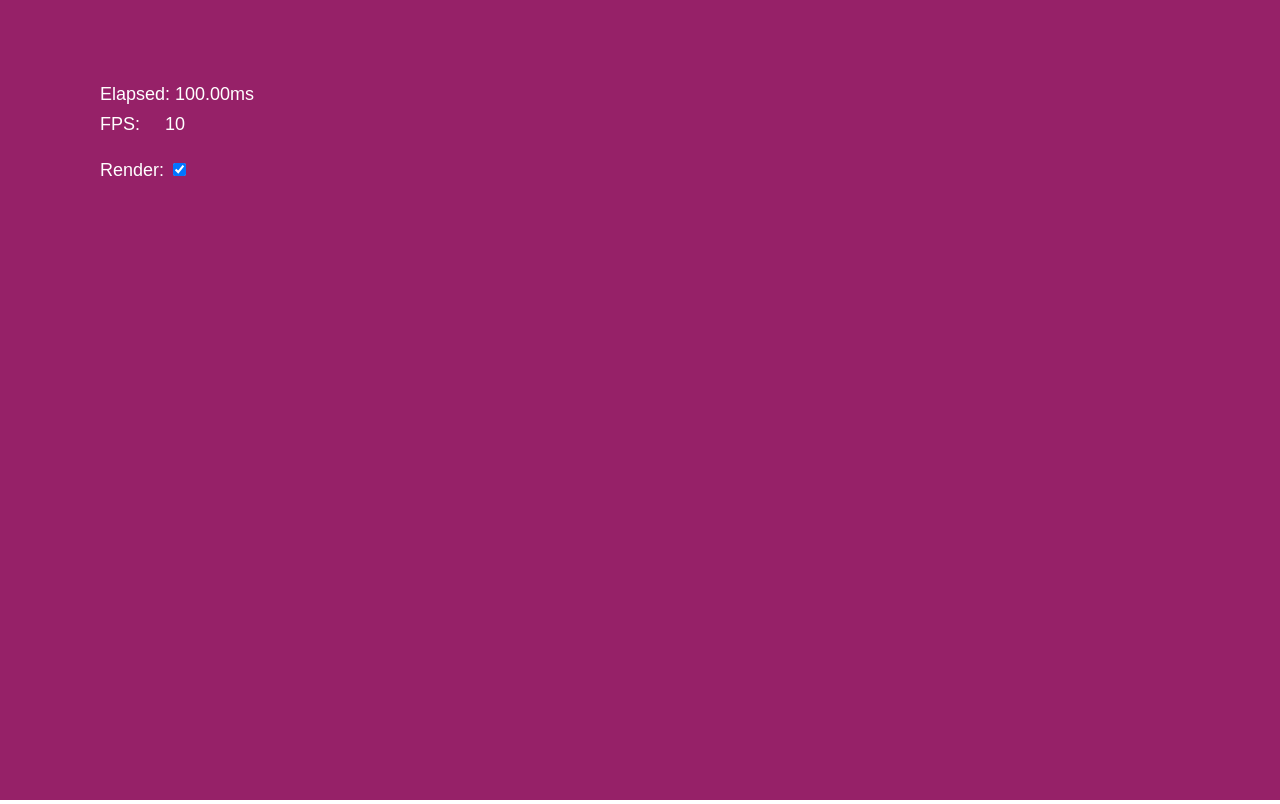
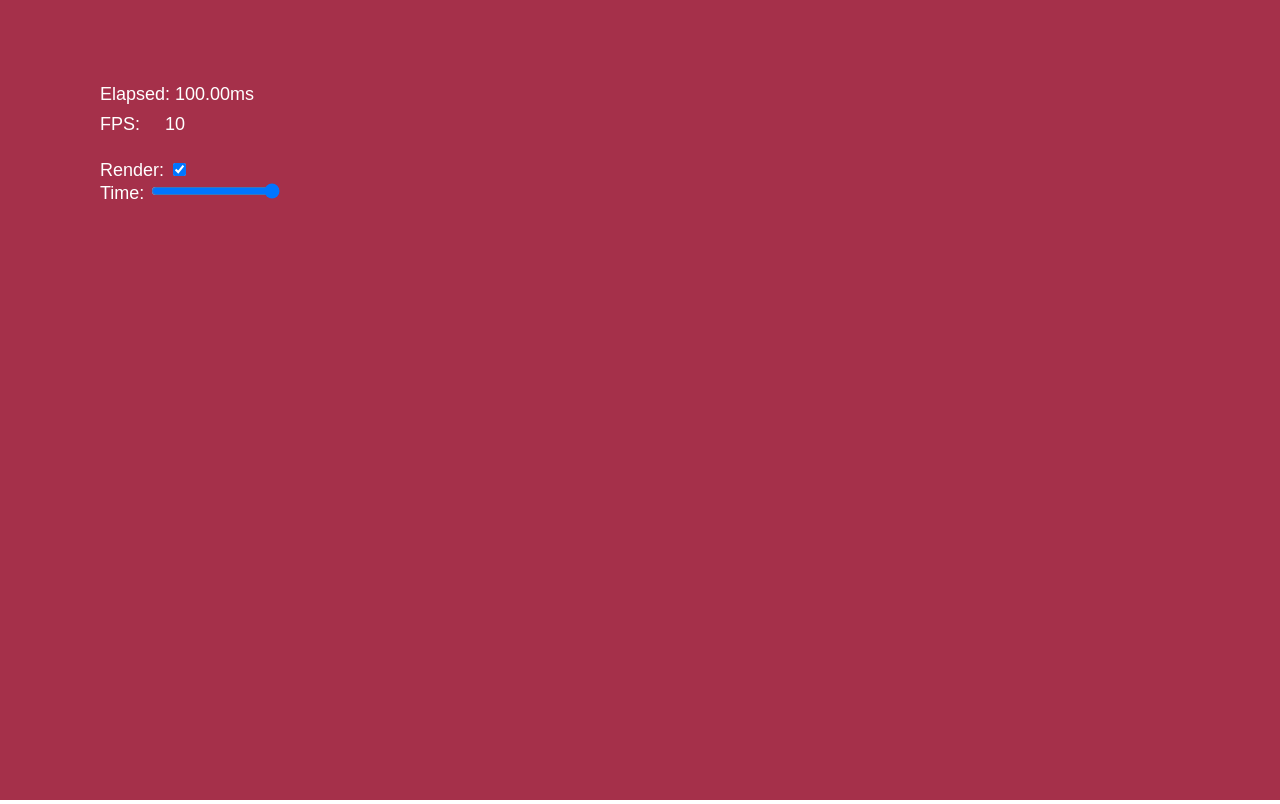
Before and after one commit to markuspinter/Nightwatch, a plain HTML site: page index.html in a window 1280 px wide. Drawn offline with Linux system fonts and the light colour scheme; animation ran at ten frames a second.

Commit message:
added game timer

```diff
--- a/Engine/AbstractionLayer.js
+++ b/Engine/AbstractionLayer.js
@@ -4,7 +4,7 @@
 
 var abstractionLayer;
 var lastMilliseconds = new Date();
-var buffersUsed = 2;
+
 function gameStep()
 {
     if (abstractionLayer.game.running)
@@ -26,6 +26,8 @@ function gameStep()
         let deltaTime = currentMilliseconds - lastMilliseconds;
         let fps = 1000/deltaTime;
         lastMilliseconds = currentMilliseconds;
+
+        game.globalTimer.Step(deltaTime.toFixed(3)/1000);
 
         abstractionLayer.ctx.font = "18px sans-serif";
         abstractionLayer.ctx.fillStyle = "white";
@@ -61,7 +63,7 @@ class AbstractionLayer
 
         var gameScreen = new GameScreen(canvas.width, canvas.height);
 
-        var gameBuffers = new Array(buffersUsed);
+        var gameBuffers = new Array(BUFFERING);
 
         var bufferData = this.CreateBufferData(gameScreen.Width, gameScreen.Height);
 
@@ -113,7 +115,7 @@ class AbstractionLayer
         abstractionLayer.canvas.width = newWidth;
         abstractionLayer.canvas.height = newHeight;
 
-        var gameBuffers = new Array(buffersUsed);
+        var gameBuffers = new Array(BUFFERING);
 
         var bufferData = abstractionLayer.CreateBufferData(
             newWidth,
@@ -126,6 +128,6 @@ class AbstractionLayer
                 newWidth,
                 newHeight);
         }
-        abstractionLayer.game.Resize(gameBuffers, window.innerWidth, window.innerHeight);
+        abstractionLayer.game.Resize(gameBuffers, newWidth, newHeight);
     }
 }
--- a/Engine/Core/Game.js
+++ b/Engine/Core/Game.js
@@ -9,6 +9,7 @@ class Game
         this.screen = gameScreen;
 
         this.renderer = new GameRenderer(gameBuffers);
+        this.globalTimer = new Timer(GAMESPEED);
 
         this.running = true;
         this.redAscending = false;
@@ -23,10 +24,16 @@ class Game
     UpdateAndRender()
     {
         let data = new Uint8ClampedArray(4);
-        data[0] = this.redOffset;
-        data[1] = this.greenOffset;
-        data[2] = this.blueOffset;
+
+        var deltaTime = this.globalTimer.DeltaTime;
+
+        data[0] = this.redOffset %= 255;
+        data[1] = this.greenOffset %= 255;
+        data[2] = this.blueOffset %= 255;
         data[3] = 255;
+
+
+
         /*for (let pixel = 0; pixel < buffer.length; pixel+=4)
         {
 
@@ -45,61 +52,104 @@ class Game
         //this.renderer.RenderColor(1200, 400,
         //    600, 400, data);
 
+        var speed = 300*deltaTime;
 
         if (this.redOffset >= 249)
         {
+            if (speed < 0)
+            {
+                this.redAscending = true;
+            }
+            else
+            {
                 this.redAscending = false;
+            }
+
         }
         else if (this.redOffset <= 5)
         {
+            if (speed < 0)
+            {
+                this.redAscending = false;
+            }
+            else
+            {
                 this.redAscending = true;
+            }
         }
 
         if (this.redAscending)
         {
-            this.redOffset = (this.redOffset+3) % 255;
+            this.redOffset = (this.redOffset+speed);
         }
         else
         {
-            this.redOffset = (this.redOffset-3) % 255;
+            this.redOffset = (this.redOffset-speed);
         }
 
         if (this.greenOffset >= 249)
         {
+            if (speed < 0)
+            {
+                this.greenAscending = true;
+            }
+            else
+            {
                 this.greenAscending = false;
+            }
         }
         else if (this.greenOffset <= 5)
         {
+            if (speed < 0)
+            {
+                this.greenAscending = false;
+            }
+            else
+            {
                 this.greenAscending = true;
+            }
         }
 
         if (this.greenAscending)
         {
-            this.greenOffset = (this.greenOffset+3) % 255;
+            this.greenOffset = (this.greenOffset+speed);
         }
         else
         {
-            this.greenOffset = (this.greenOffset-3) % 255;
+            this.greenOffset = (this.greenOffset-speed);
         }
 
         if (this.blueOffset >= 249)
         {
+            if (speed < 0)
+            {
+                this.blueAscending = true;
+            }
+            else
+            {
                 this.blueAscending = false;
+            }
         }
         else if (this.blueOffset <= 5)
         {
+            if (speed < 0)
+            {
+                this.blueAscending = false;
+            }
+            else
+            {
                 this.blueAscending = true;
+            }
         }
 
         if (this.blueAscending)
         {
-            this.blueOffset = (this.blueOffset+3) % 255;
+            this.blueOffset = (this.blueOffset+speed);
         }
         else
         {
-            this.blueOffset = (this.blueOffset-3) % 255;
+            this.blueOffset = (this.blueOffset-speed);
         }
-
     }
 
     SwapBuffers()
--- /dev/null
+++ b/Engine/Core/Timer.js
@@ -0,0 +1,52 @@
+/**
+ * Created by Markus on 5/21/2016.
+ */
+
+class Timer
+{
+    constructor(speed)
+    {
+        this.currentMillis = 0;
+        this.deltaTime = 0;
+        this.speed = speed;
+    }
+
+    Step(deltaTime)
+    {
+        this.deltaTime = deltaTime*this.speed;
+        this.currentMillis+=deltaTime*this.speed;
+
+    }
+
+    get DeltaTime()
+    {
+        return this.deltaTime;
+    }
+
+    get CurrentMillis()
+    {
+        return this.currentMillis;
+    }
+
+    set Speed(speed)
+    {
+        this.speed = speed;
+    }
+
+}
+
+class LocalTimer extends Timer
+{
+    constructor(parentTimer, speed)
+    {
+        super(speed, parentTimer.DeltaTime);
+        this.parent = parentTimer;
+    }
+
+    Step()
+    {
+        this.deltaTime = this.parent.DeltaTime*this.speed;
+        this.currentMillis+=this.parent.DeltaTime*this.speed;
+
+    }
+}
--- a/Engine/Debug.js
+++ b/Engine/Debug.js
@@ -1,8 +1,6 @@
 /**
  * Created by Markus on 5/14/2016.
  */
-
-var DEBUG = true;
 
 class Debug
 {
--- a/Engine/ScriptLoader.js
+++ b/Engine/ScriptLoader.js
@@ -64,9 +64,11 @@ $(document).ready(function()
 
     }
 
+    LoadScript("Engine/Settings.js", OnLoaded);
     LoadScript("Engine/Debug.js", OnLoaded);
     LoadScript("Engine/Tools.js", OnLoaded);
     LoadScript("Engine/Core/Common.js", OnLoaded);
+    LoadScript("Engine/Core/Timer.js", OnLoaded);
     LoadScript("Engine/Core/Game.js", OnLoaded);
     LoadScript("Engine/Core/GameRenderer.js", OnLoaded);
     LoadScript("Engine/AbstractionLayer.js", function ()
--- /dev/null
+++ b/Engine/Settings.js
@@ -0,0 +1,7 @@
+/**
+ * Created by Markus on 5/21/2016.
+ */
+
+var GAMESPEED   = 1;
+var BUFFERING   = 2;          //2 for double buffering -- 3 for triple and so on
+var DEBUG       = true;
--- a/index.html
+++ b/index.html
@@ -10,7 +10,9 @@
     <div>
         <div style="position: absolute; top: 160px; left: 100px; color: white; font-size: 18px; font-family: sans-serif;">
             <p style="display: inline;">Render: </p>
-            <input id="render" type="checkbox" checked>
+            <input id="render" type="checkbox" checked><br>
+            <p style="display: inline;">Time: </p>
+            <input id="time" type="range" min="-1" max="1" value="1" step="0.1" oninput="abstractionLayer.game.globalTimer.Speed = this.value">
         </div>
 
         <canvas id="gameCanvas"></canvas>
```
Lines whose indentation alone changed are shown as unchanged.
